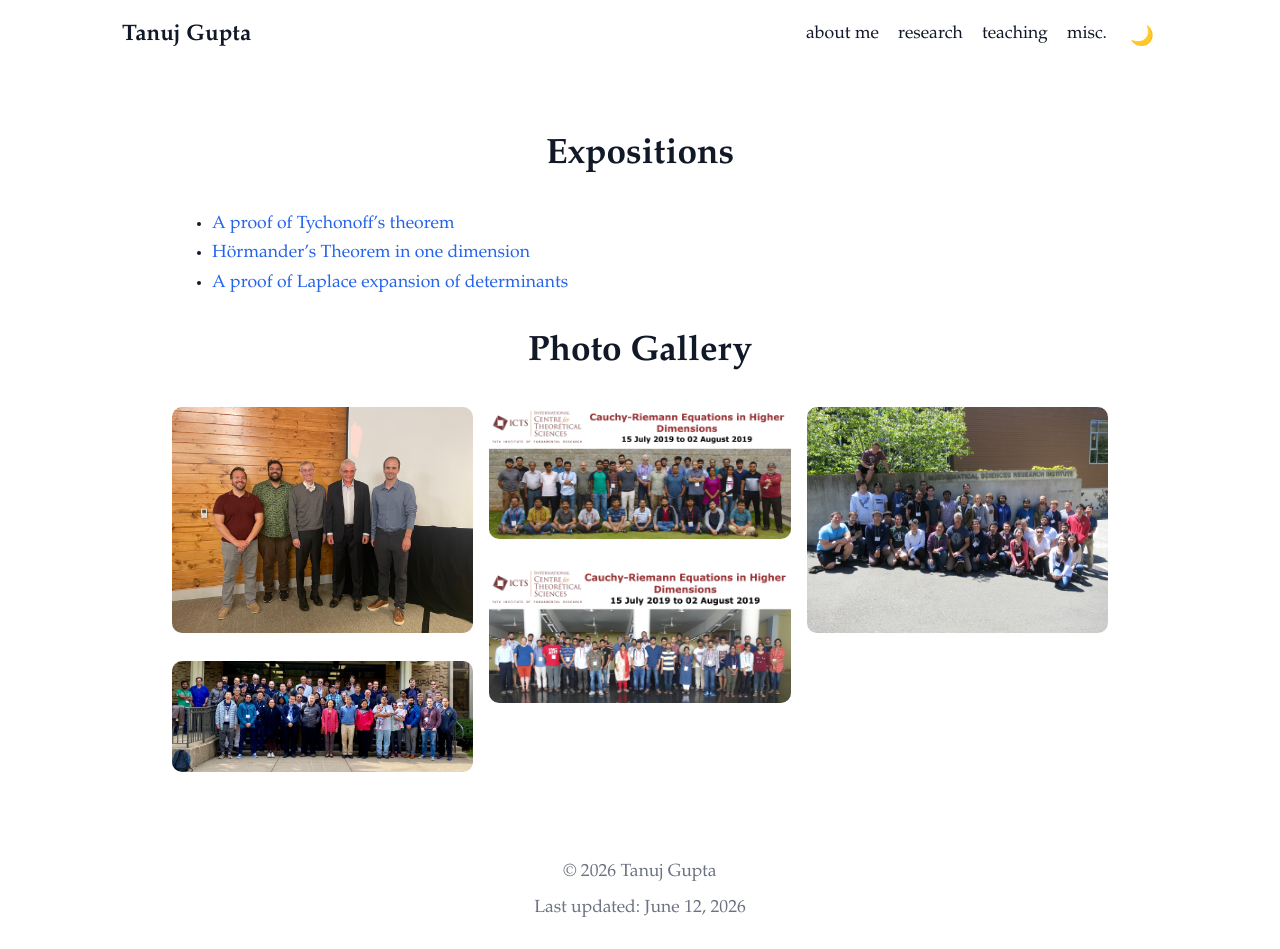
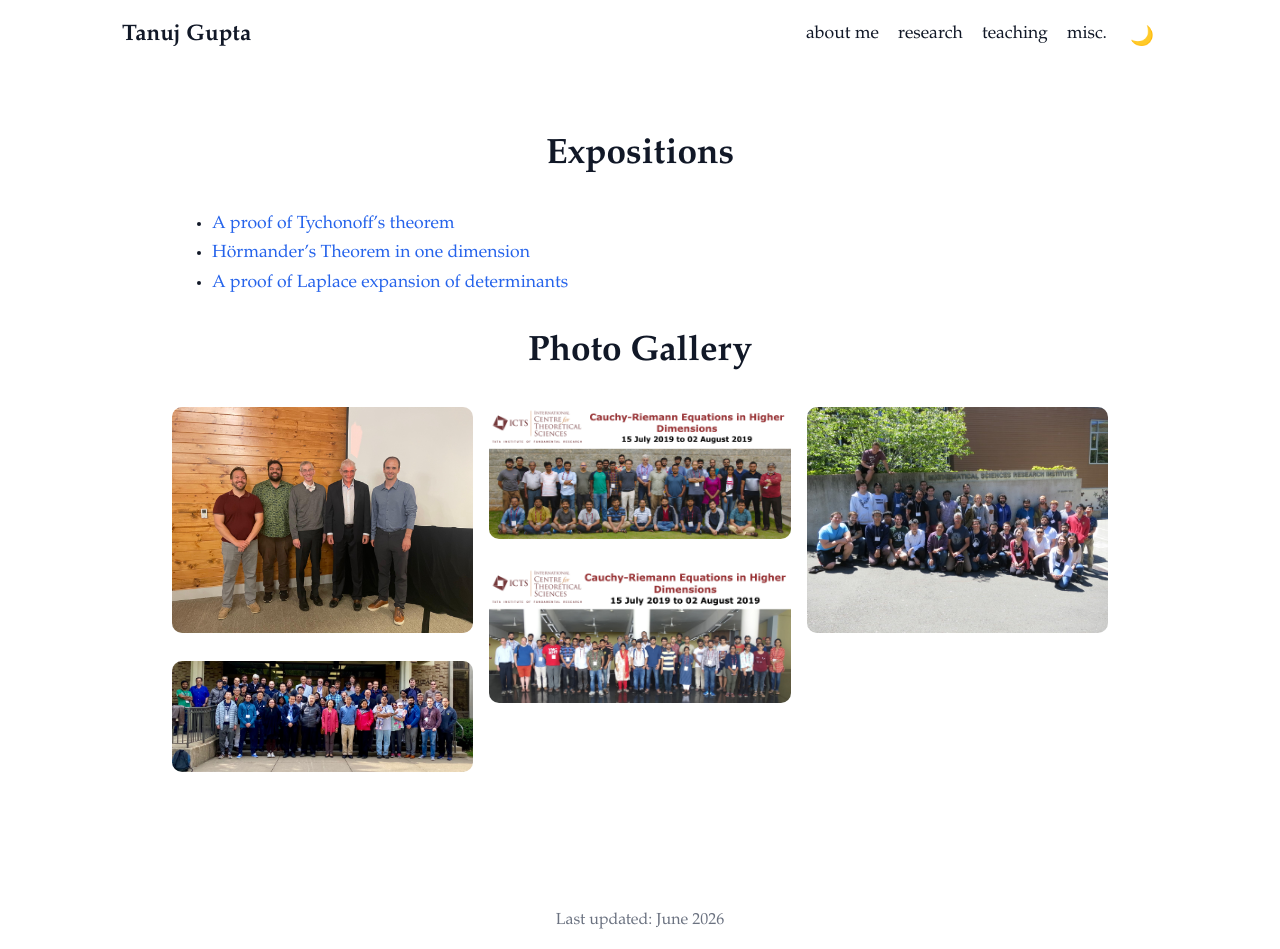
Before and after one commit to tanujmath/tanujmath.github.io, a Jekyll site: the page built from misc.md, in a window 1280 px wide and 949 px high. Built offline with Jekyll 4.4.1, drawn with Linux system fonts in a browser that asks for light colours.

Commit message:
remove copyright text from footer

```diff
--- a/_layouts/default.html
+++ b/_layouts/default.html
@@ -89,12 +89,8 @@
 <footer class="site-footer">
 
   <p>
-    © 2026 Tanuj Gupta
-  </p>
-
-  <p>
     Last updated:
-    {{ site.time | date: "%B %d, %Y" }}
+    {{ site.time | date: "%B %Y" }}
   </p>
 
 </footer>
--- a/assets/css/style.css
+++ b/assets/css/style.css
@@ -122,13 +122,13 @@ h2 {
 
 .site-footer {
   text-align: center;
-  padding: 1.25rem 1rem;
+  padding: 0.9rem 1rem;
   color: var(--muted);
-  font-size: 1.1rem;
+  font-size: 1rem;
 }
 
 .site-footer p {
-  margin: 0.35rem 0;
+  margin: 0;
 }
 
 .home-grid {
```
